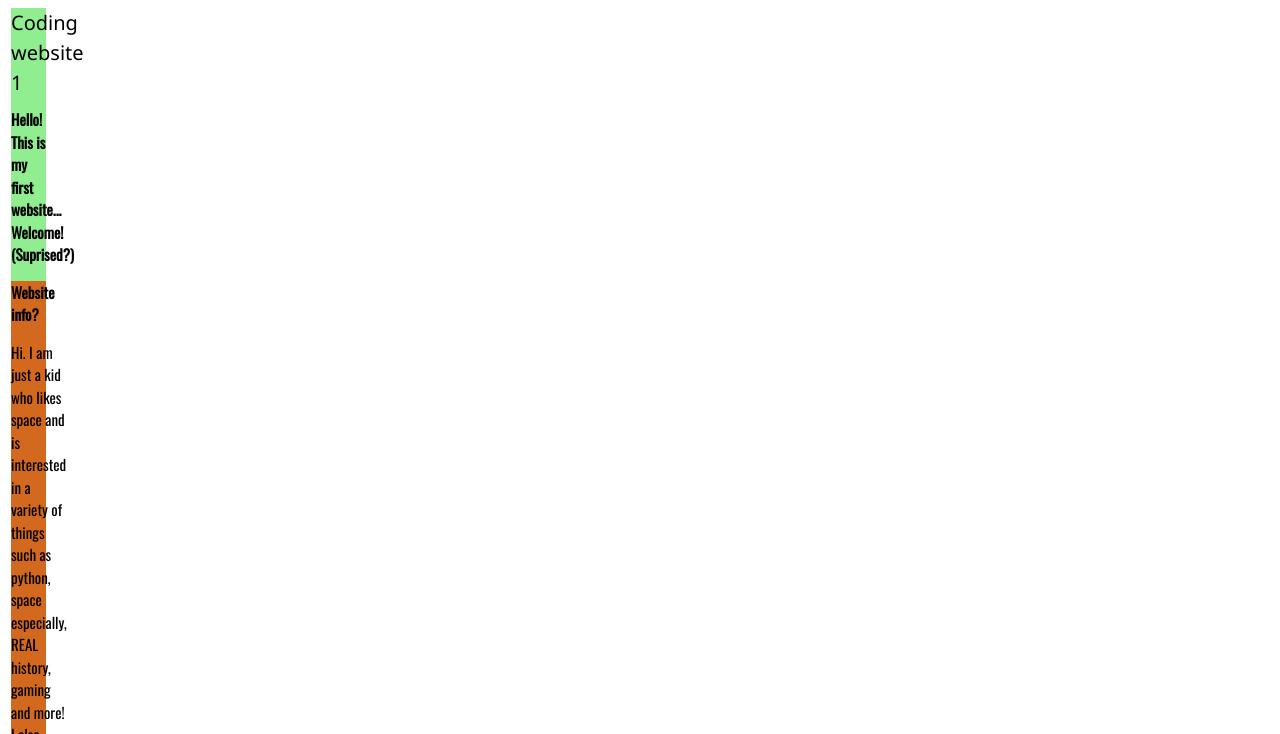
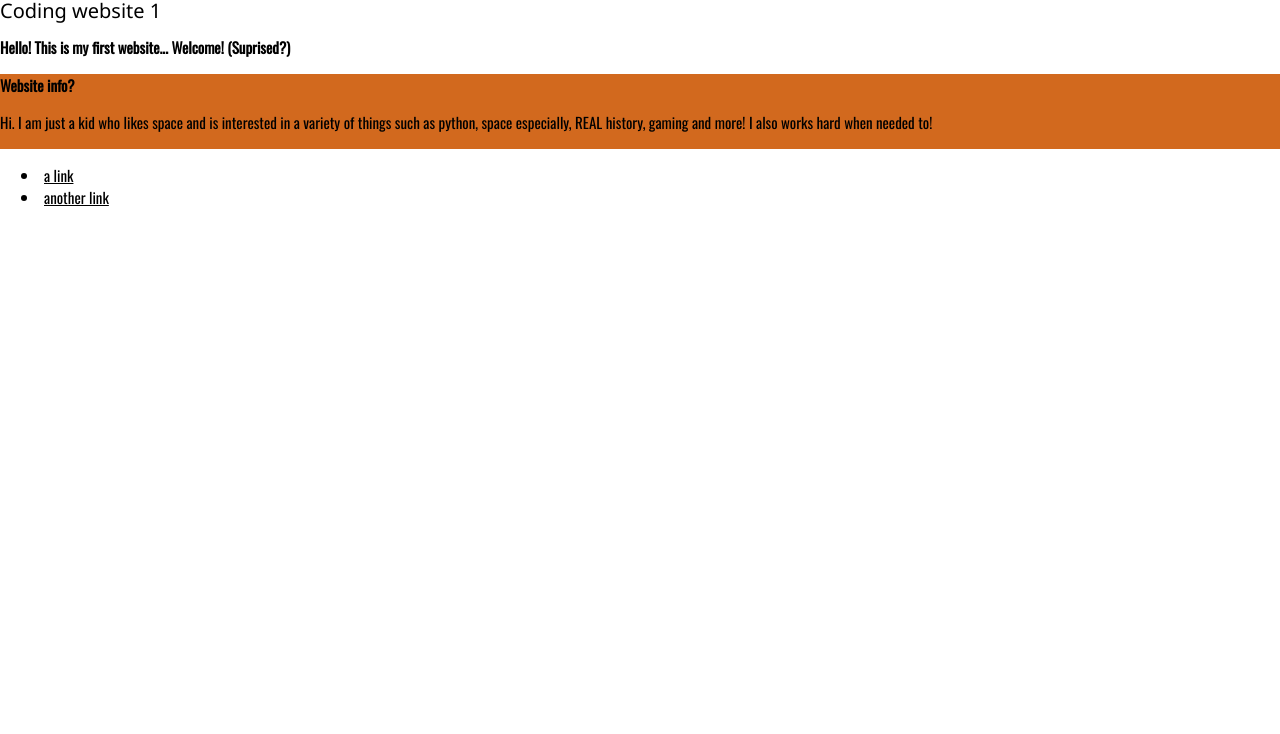
Before and after one commit to somemivix/somemivix.github.io, a plain HTML site: page index.html in a window 1280 px wide. Shown: the part 471-1205 px from the top of the page. After the commit the page ends 800 px from the top, so only its background shows below. Drawn offline with nearby package versions, Linux system fonts and the light colour scheme.

Commit message:
Update style.css

```diff
--- a/style.css
+++ b/style.css
@@ -34,17 +34,6 @@ html, body {
 	display: flex;
 	flex-direction: row;
 	height: 200%;
-}
-
-.left, .right {
-	background-color: lightgreen;
-	margin: 11px;
-	max-width: 50%;
-	flex: 1;
-	display: ;
-	flex-direction: row;
-	height: 378px;
-	width: 35px;
 }
 
 .left {
```
